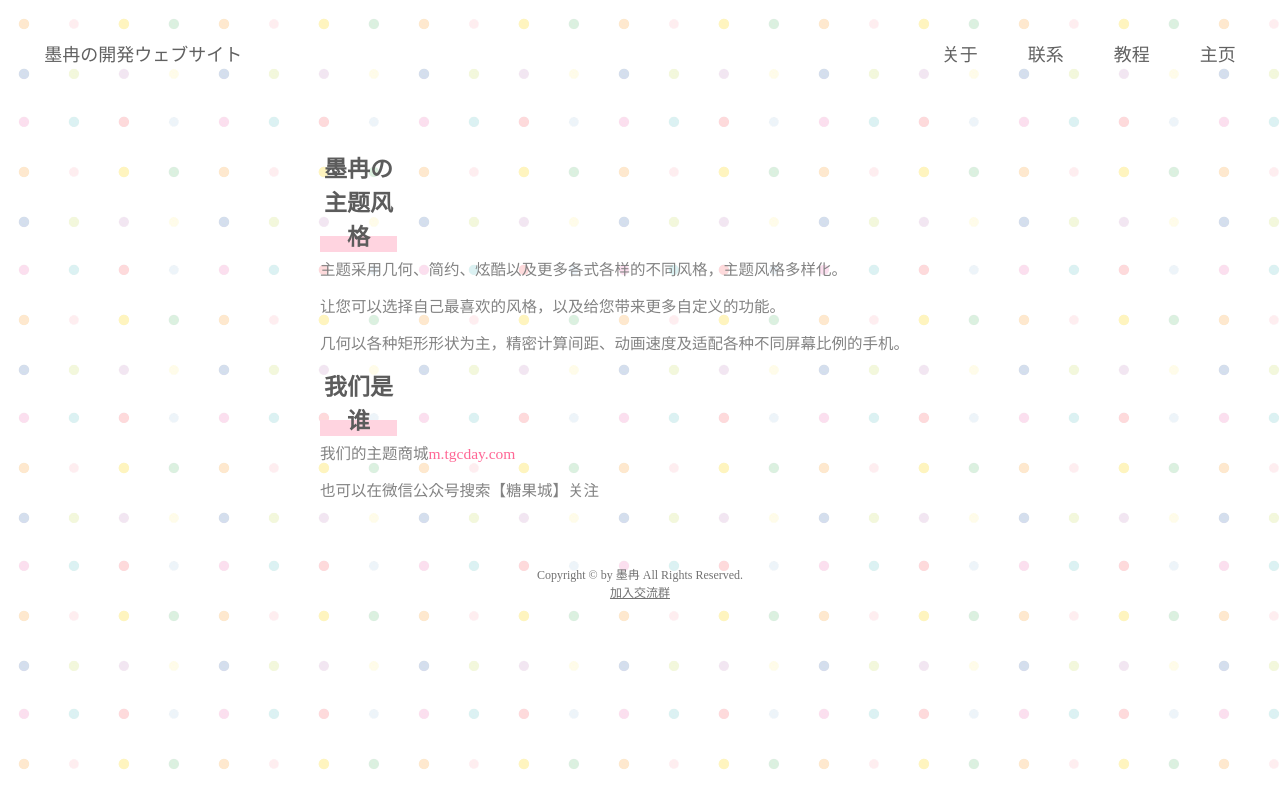
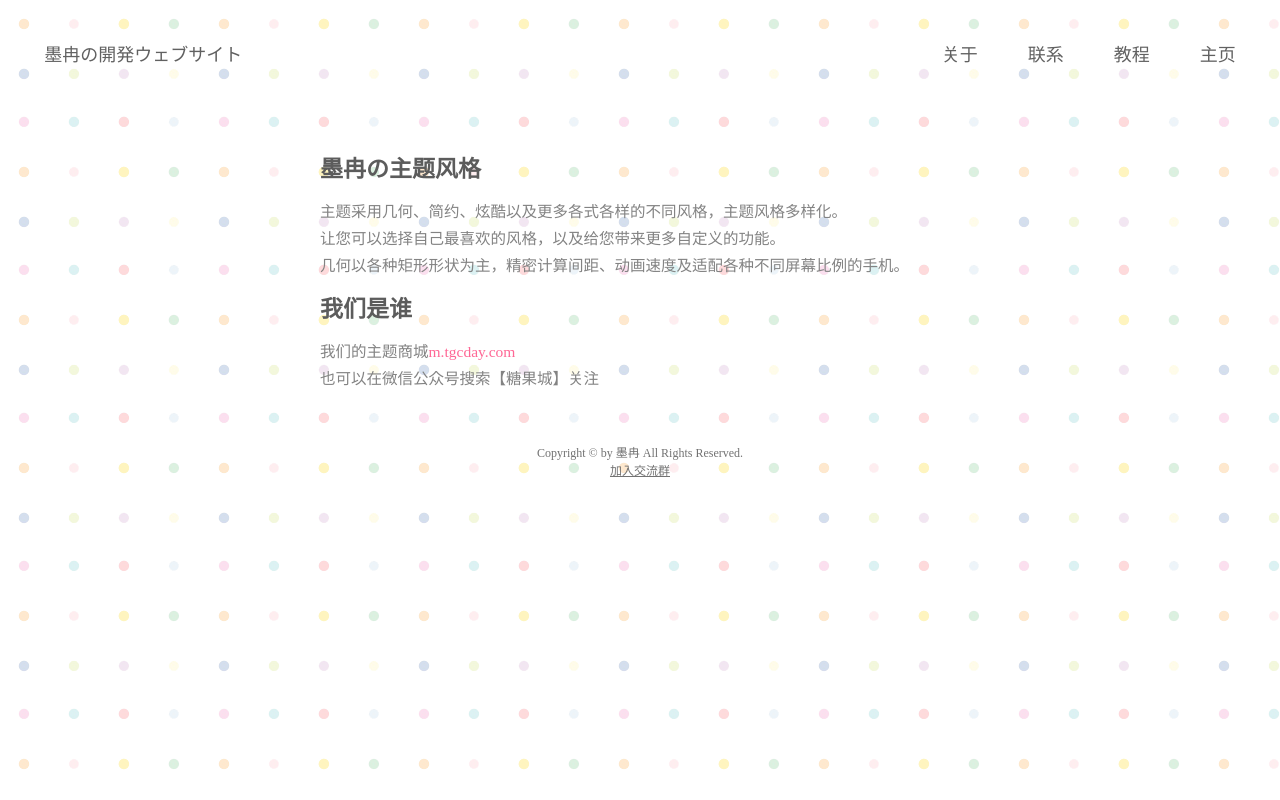
Before and after one commit to MoRan1412/WebSite, a PHP site: page /html/about.html in a window 1280 px wide. Run offline with PHP 8.4, Linux system fonts and the light colour scheme.

Commit message:
Update style.css

```diff
--- a/css/style.css
+++ b/css/style.css
@@ -396,9 +396,6 @@ nav .tab ul li a:hover div{
     .artm .artmt2{
         text-align: left;
     }
-    .mdata h1{
-        width: 23%;
-    }
 }
 @media screen  and (min-width: 720px) {
 	.menu{
@@ -417,9 +414,6 @@ nav .tab ul li a:hover div{
     }
     .mdata iframe{
         height: 500px;
-    }
-    .mdata h1{
-        width: 12%;
     }
 }
 #artimg1{
@@ -455,19 +449,17 @@ nav .tab ul li a:hover div{
 .mdata h1{
     font-size: 23px;
     color: rgb(92, 92, 92);
-    margin: 0px 0px 5px 0px;
-    text-align: center;
-    box-shadow: inset 0em -0.7em rgb(255, 212, 224);
+    margin: 15px 0px 15px 0px;
 }
 .mdata h2{
-    font-size: 17px;
-    color: rgb(97, 97, 97);
-    margin: 0px 0px 10px 0px;
+    font-size: 18px;
+    color: rgb(110, 110, 110);
+    margin: 10px 0px 10px 0px;
 }
 .mdata p{
     color: rgb(131, 131, 131);
     font-size: 15.5px;
-    margin: 0px 0px 15px 0px;
+    margin: 0px 0px 5px 0px;
 }
 .mdata a{
     text-decoration: none;
```
